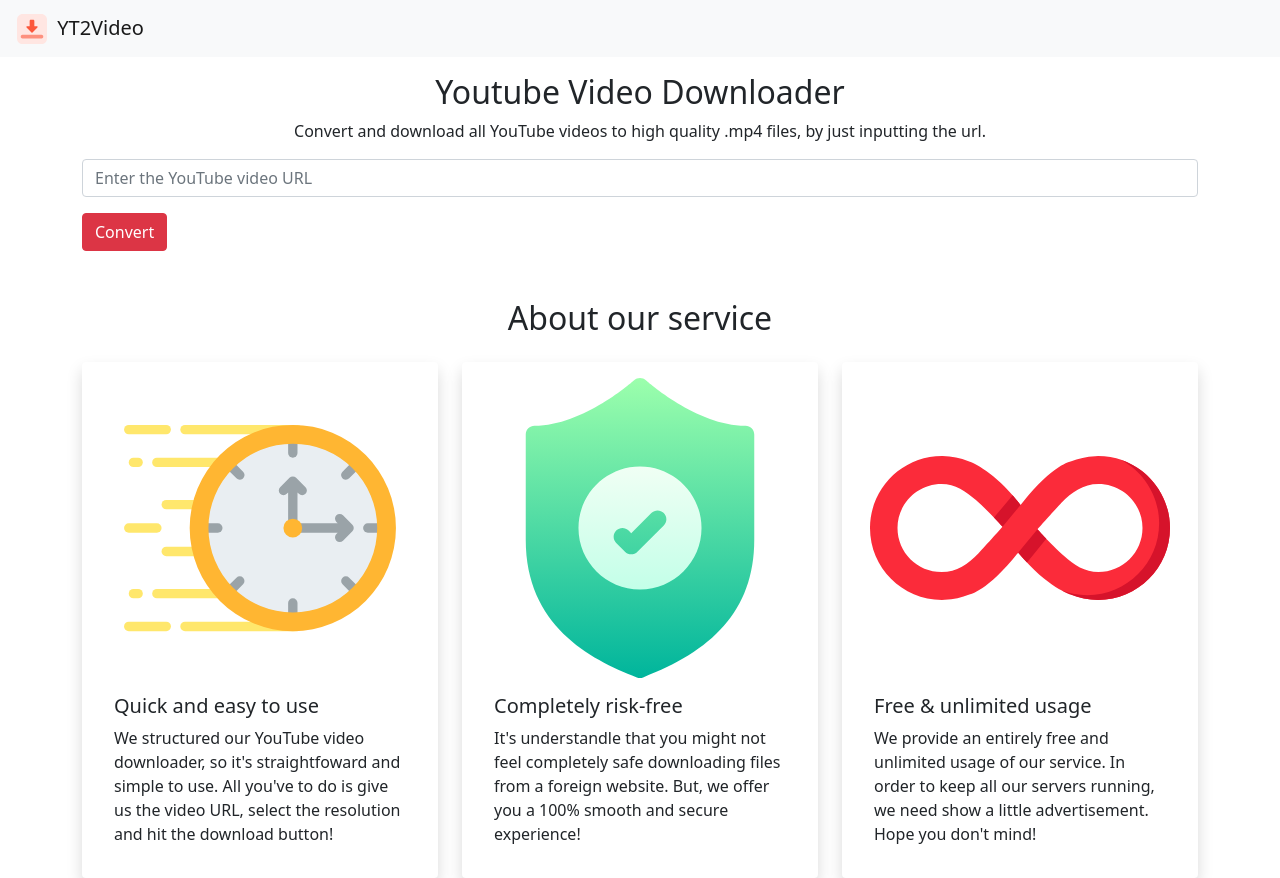
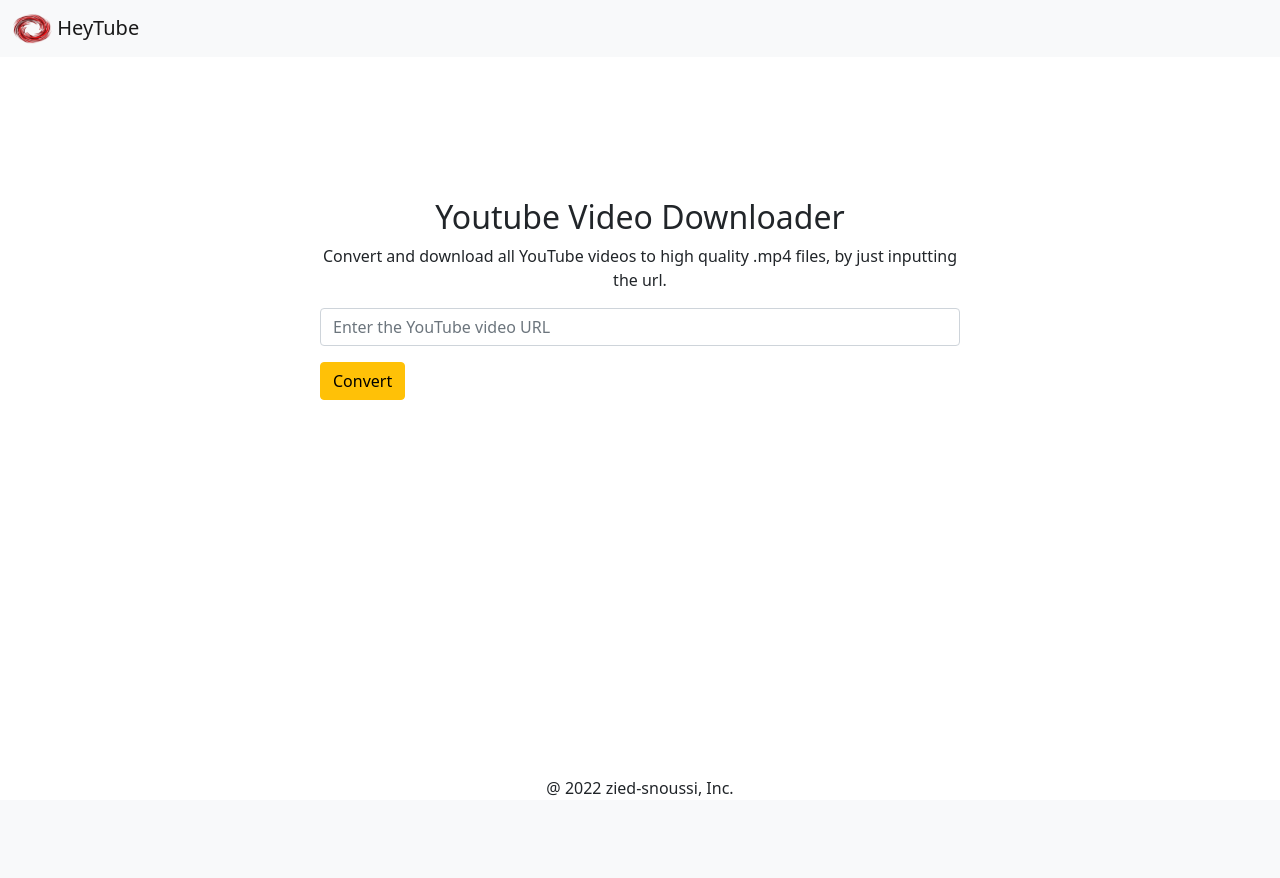
Before and after one commit to zied-snoussi/Interface-Youtube-Download, a Flask app: page / in a window 1280 px wide. After the commit the page ends 796 px from the top, so only its background shows below. Run offline with Flask 2, Linux system fonts and the light colour scheme.

Commit message:
add footer and update logo

```diff
--- a/templates/error.html
+++ b/templates/error.html
@@ -1,7 +1,10 @@
 {% extends 'layout.html' %}
 {% block content %}
+    <div class="position-absolute bottom-50 start-50 translate-middle-x">
     <h1>Something went wrong...</h1>
     <div class="alert alert-warning mt-3" role="alert">
         Please try again, double check the URL and the video's availability.
     </div>
+    </div>
+    <footer class="text-center position-absolute bottom-0 start-50 translate-middle-x">@ 2022 zied-snoussi, Inc.</footer>
 {% endblock content %}
--- a/templates/home.html
+++ b/templates/home.html
@@ -1,49 +1,14 @@
 {% extends 'layout.html' %}
 {% block content %}
+   <div class="position-absolute bottom-50 start-50 translate-middle-x">
     <h2 class="mt-3 text-center">Youtube Video Downloader</h2>
     <div class="mt-2 text-center">
         Convert and download all YouTube videos to high quality .mp4 files, by just inputting the url.
     </div>
     <form method="POST">
         <input class="form-control mt-3" type="text" placeholder="Enter the YouTube video URL" aria-label="default input example" name="url">
-        <button type="submit" class="btn btn-danger mt-3">Convert</button>
+        <button type="submit" class="btn btn-warning mt-3">Convert</button>
     </form>
-    <h2 class="mt-5 text-center">About our service</h2>
-    <div class="mt-4">
-        <div class="row">
-            <div class="col-md-4">
-                <div class="card shadow p-3 border-0">
-                    <img src="{{ url_for('static', filename = 'img/004-fast-time.svg')}}" class="card-img-top" alt="..." height="300">
-                    <div class="card-body">
-                      <h5 class="card-title">Quick and easy to use</h5>
-                      <p class="card-text">
-                          We structured our YouTube video downloader, so it's straightfoward and simple to use. All you've to do is give us the video URL, select the resolution and hit the download button!
-                      </p>
-                    </div>
-                </div>
-            </div>
-            <div class="col-md-4">
-                <div class="card shadow p-3 border-0">
-                    <img src="{{ url_for('static', filename = 'img/003-insurance.svg')}}" class="card-img-top" alt="..." height="300">
-                    <div class="card-body">
-                      <h5 class="card-title">Completely risk-free</h5>
-                      <p class="card-text">
-                          It's understandle that you might not feel completely safe downloading files from a foreign website. But, we offer you a 100% smooth and secure experience!
-                      </p>
-                    </div>
-                </div>
-            </div>
-            <div class="col-md-4">
-                <div class="card shadow p-3 border-0">
-                    <img src="{{ url_for('static', filename = 'img/001-forever.svg')}}" class="card-img-top" alt="..." height="300">
-                    <div class="card-body">
-                      <h5 class="card-title">Free & unlimited usage</h5>
-                      <p class="card-text">
-                          We provide an entirely free and unlimited usage of our service. In order to keep all our servers running, we need show a little advertisement. Hope you don't mind!
-                      </p>
-                    </div>
-                </div>
-            </div>
-        </div>
     </div>
+    <footer class="text-center position-absolute bottom-0 start-50 translate-middle-x">@ 2022 zied-snoussi, Inc.</footer>
 {% endblock content %}
--- a/templates/layout.html
+++ b/templates/layout.html
@@ -8,7 +8,7 @@
     <!-- Bootstrap CSS -->
     <link href="https://cdn.jsdelivr.net/npm/bootstrap@5.0.2/dist/css/bootstrap.min.css" rel="stylesheet" integrity="sha384-EVSTQN3/azprG1Anm3QDgpJLIm9Nao0Yz1ztcQTwFspd3yD65VohhpuuCOmLASjC" crossorigin="anonymous">
 
-    <link rel="icon" type="image/png" href="{{ url_for('static', filename = 'icon.svg')}}"/>
+    <link rel="icon" type="image/png" href="{{ url_for('static', filename = 'icon.png')}}"/>
 
     <title>Youtube Video Downloader - HeyTube</title>
   </head>
@@ -16,9 +16,9 @@
     <nav class="navbar navbar-light bg-light">
         <div class="container-fluid">
           <a class="navbar-brand" href="/">
-          <img src="{{ url_for('static', filename = 'icon.svg')}}" alt="" width="40" height="30" class="d-inline-block align-text-top">
+          <img src="{{ url_for('static', filename = 'icon.png')}}" alt="" width="40" height="30" class="d-inline-block align-text-top">
 
-            YT2Video
+            HeyTube
           </a>
         </div>
     </nav>
```
Also changed, not shown: templates/download.html (+4 -40 lines), static/icon.png (added).
